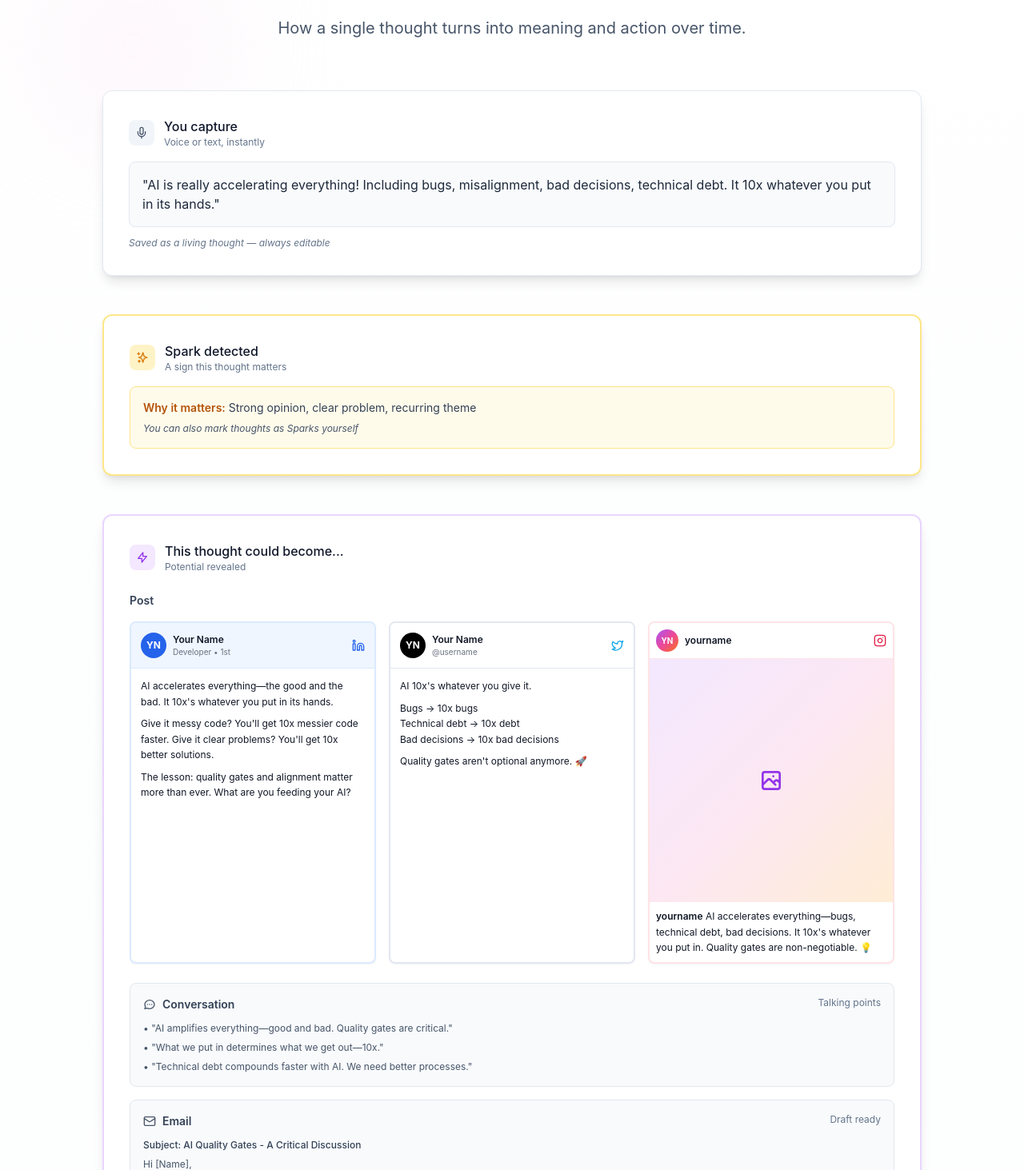
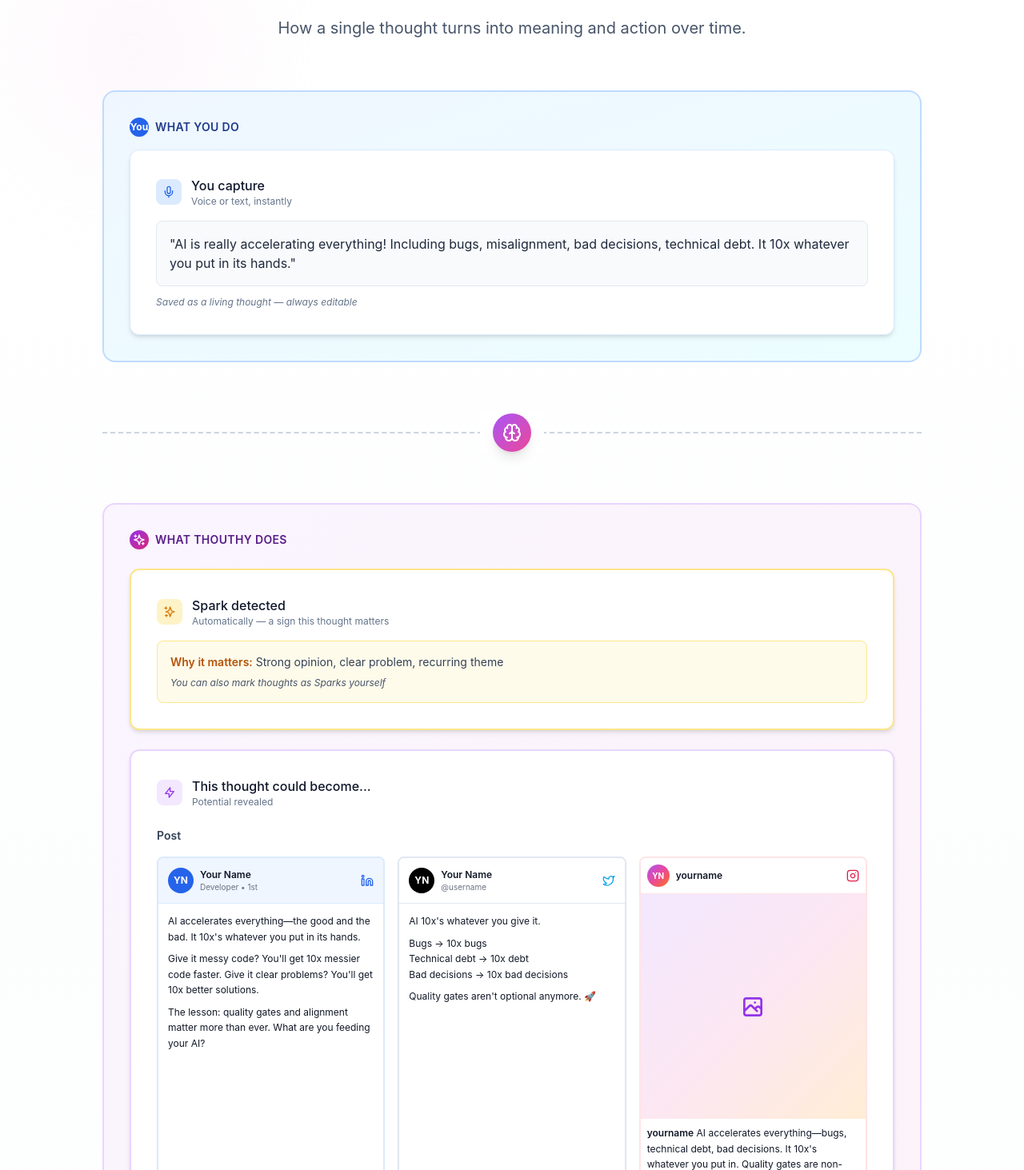
Before and after one commit to ovidon83/mindnestapp, a React (Vite) app: page / in a window 1280 px wide. Shown: the part 1507-2970 px from the top of the page at 80% size. Built offline with nearby package versions, Linux system fonts and the light colour scheme; no server answers.

Commit message:
Add visual separation between user actions and Thouthy's automatic work

```diff
--- a/src/components/CaptureView.tsx
+++ b/src/components/CaptureView.tsx
@@ -660,11 +660,21 @@ const CaptureView: React.FC<CaptureViewProps> = ({ onOrganizeClick }) => {
               {/* Flow: Capture → Spark → Potential → Action */}
               <div className="max-w-5xl mx-auto space-y-8 sm:space-y-12">
 
+                {/* User Section */}
+                <div className="relative">
+                  <div className="bg-gradient-to-br from-blue-50 to-cyan-50 rounded-2xl p-6 sm:p-8 border-2 border-blue-200">
+                    <div className="flex items-center gap-2 mb-4">
+                      <div className="w-6 h-6 bg-blue-600 rounded-full flex items-center justify-center">
+                        <span className="text-white text-xs font-bold">You</span>
+                      </div>
+                      <h3 className="text-sm font-semibold text-blue-900 uppercase tracking-wide">What you do</h3>
+                    </div>
+
                     {/* Step 1: Raw Thought Captured */}
-                <div className="bg-white rounded-xl shadow-lg border border-slate-200 p-6 sm:p-8">
+                    <div className="bg-white rounded-xl shadow-md border border-blue-100 p-6 sm:p-8">
                       <div className="flex items-center gap-3 mb-4">
-                    <div className="w-8 h-8 bg-slate-100 rounded-lg flex items-center justify-center">
-                      <Mic className="w-4 h-4 text-slate-600" />
+                        <div className="w-8 h-8 bg-blue-100 rounded-lg flex items-center justify-center">
+                          <Mic className="w-4 h-4 text-blue-600" />
                         </div>
                         <div>
                           <h3 className="text-base font-medium text-slate-900">You capture</h3>
@@ -678,11 +688,35 @@ const CaptureView: React.FC<CaptureViewProps> = ({ onOrganizeClick }) => {
                       </div>
                       <p className="text-xs text-slate-500 mt-3 italic">Saved as a living thought — always editable</p>
                     </div>
+                  </div>
+                </div>
+
+                {/* Visual Divider */}
+                <div className="relative flex items-center justify-center py-4">
+                  <div className="absolute inset-0 flex items-center">
+                    <div className="w-full border-t-2 border-dashed border-slate-300"></div>
+                  </div>
+                  <div className="relative bg-white px-4">
+                    <div className="w-12 h-12 bg-gradient-to-br from-purple-500 to-pink-500 rounded-full flex items-center justify-center shadow-lg">
+                      <Brain className="w-6 h-6 text-white" />
+                    </div>
+                  </div>
+                </div>
+
+                {/* Thouthy Section */}
+                <div className="relative">
+                  <div className="bg-gradient-to-br from-purple-50 to-pink-50 rounded-2xl p-6 sm:p-8 border-2 border-purple-200">
+                    <div className="flex items-center gap-2 mb-6">
+                      <div className="w-6 h-6 bg-gradient-to-br from-purple-600 to-pink-600 rounded-full flex items-center justify-center">
+                        <Sparkles className="w-4 h-4 text-white" />
+                      </div>
+                      <h3 className="text-sm font-semibold text-purple-900 uppercase tracking-wide">What Thouthy does</h3>
+                    </div>
 
                     {/* Step 2: Spark Detected */}
-                <div className="relative">
+                    <div className="relative mb-6">
                       <div className="absolute left-1/2 top-0 bottom-0 w-0.5 bg-gradient-to-b from-amber-200 to-amber-300 transform -translate-x-1/2 hidden sm:block"></div>
-                  <div className="bg-white rounded-xl shadow-lg border-2 border-amber-200 p-6 sm:p-8 relative">
+                      <div className="bg-white rounded-xl shadow-md border-2 border-amber-200 p-6 sm:p-8 relative">
                         <div className="flex items-center gap-3 mb-4">
                           <div className="w-8 h-8 bg-amber-100 rounded-lg flex items-center justify-center">
                             <svg className="w-4 h-4 text-amber-600" fill="none" stroke="currentColor" viewBox="0 0 24 24">
@@ -691,7 +725,7 @@ const CaptureView: React.FC<CaptureViewProps> = ({ onOrganizeClick }) => {
                           </div>
                           <div>
                             <h3 className="text-base font-medium text-slate-900">Spark detected</h3>
-                        <p className="text-xs text-slate-500">A sign this thought matters</p>
+                            <p className="text-xs text-slate-500">Automatically — a sign this thought matters</p>
                           </div>
                         </div>
                         <div className="bg-amber-50 rounded-lg p-4 border border-amber-200">
@@ -704,9 +738,9 @@ const CaptureView: React.FC<CaptureViewProps> = ({ onOrganizeClick }) => {
                     </div>
 
                     {/* Step 3: Potential Revealed */}
-                <div className="relative">
+                    <div className="relative mb-6">
                       <div className="absolute left-1/2 top-0 bottom-0 w-0.5 bg-gradient-to-b from-purple-200 to-purple-300 transform -translate-x-1/2 hidden sm:block"></div>
-                  <div className="bg-white rounded-xl shadow-lg border-2 border-purple-200 p-6 sm:p-8 relative">
+                      <div className="bg-white rounded-xl shadow-md border-2 border-purple-200 p-6 sm:p-8 relative">
                     <div className="flex items-center gap-3 mb-6">
                       <div className="w-8 h-8 bg-purple-100 rounded-lg flex items-center justify-center">
                         <svg className="w-4 h-4 text-purple-600" fill="none" stroke="currentColor" viewBox="0 0 24 24">
@@ -864,8 +898,7 @@ const CaptureView: React.FC<CaptureViewProps> = ({ onOrganizeClick }) => {
 
                     {/* Step 4: Action Taken */}
                     <div className="relative">
-                  <div className="absolute left-1/2 top-0 bottom-0 w-0.5 bg-gradient-to-b from-emerald-200 to-emerald-300 transform -translate-x-1/2 hidden sm:block"></div>
-                  <div className="bg-white rounded-xl shadow-lg border-2 border-emerald-200 p-6 sm:p-8 relative">
+                      <div className="bg-white rounded-xl shadow-md border-2 border-emerald-200 p-6 sm:p-8">
                         <div className="flex items-center gap-3 mb-4">
                           <div className="w-8 h-8 bg-emerald-100 rounded-lg flex items-center justify-center">
                             <svg className="w-4 h-4 text-emerald-600" fill="none" stroke="currentColor" viewBox="0 0 24 24">
@@ -874,7 +907,7 @@ const CaptureView: React.FC<CaptureViewProps> = ({ onOrganizeClick }) => {
                           </div>
                           <div>
                             <h3 className="text-base font-medium text-slate-900">Action taken</h3>
-                        <p className="text-xs text-slate-500">Linked back to the original thought</p>
+                            <p className="text-xs text-slate-500">You choose when to act — linked back to the original thought</p>
                           </div>
                         </div>
                         <div className="bg-emerald-50 rounded-lg p-4 border border-emerald-200">
@@ -888,6 +921,8 @@ const CaptureView: React.FC<CaptureViewProps> = ({ onOrganizeClick }) => {
                               <p className="text-sm font-medium text-slate-900 mb-1">Posted on LinkedIn</p>
                               <p className="text-xs text-slate-600">Using the draft from Potential</p>
                               <p className="text-xs text-slate-500 mt-2 italic">Always connected to your original thought</p>
+                            </div>
+                          </div>
                         </div>
                       </div>
                     </div>
```
Lines whose indentation alone changed are shown as unchanged.
